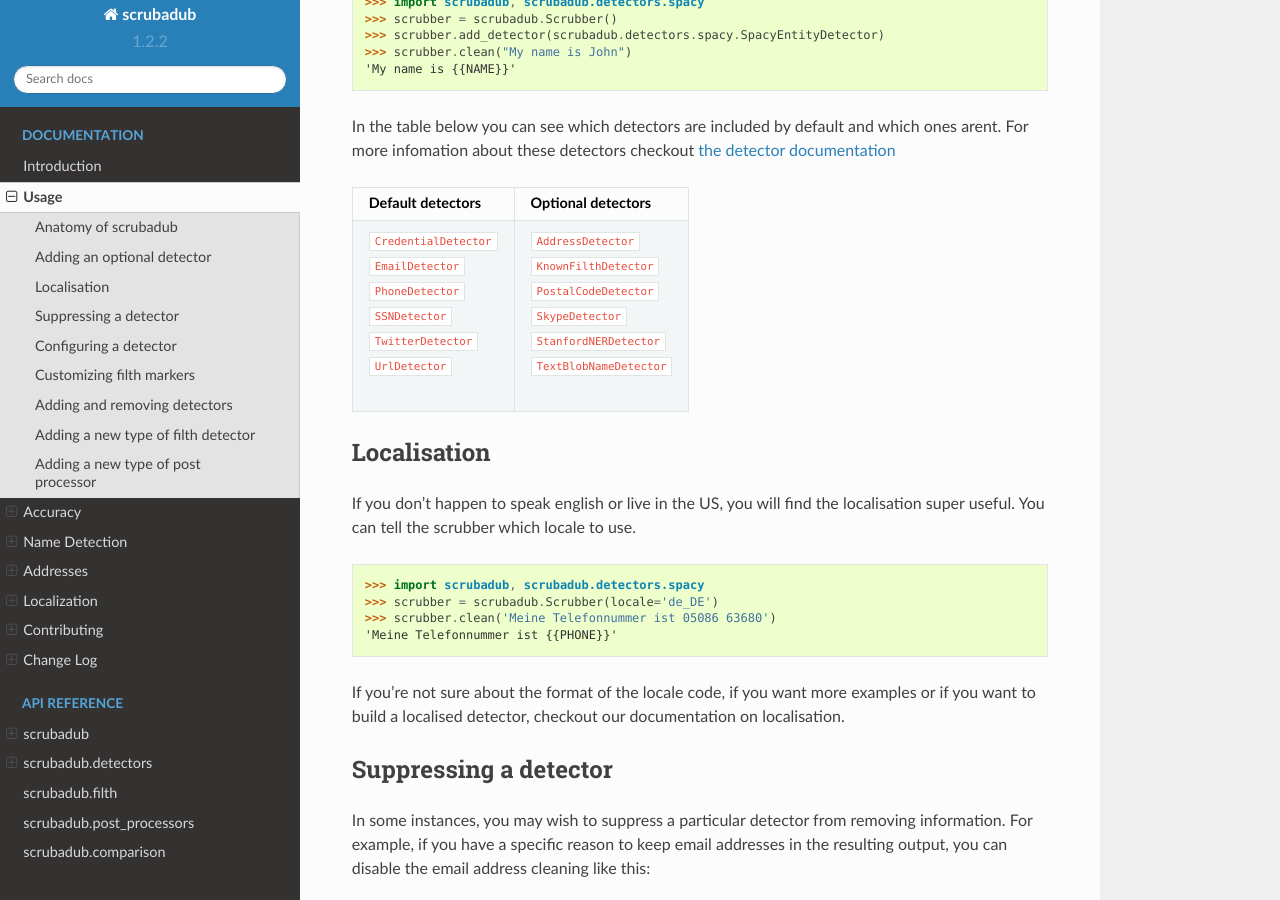
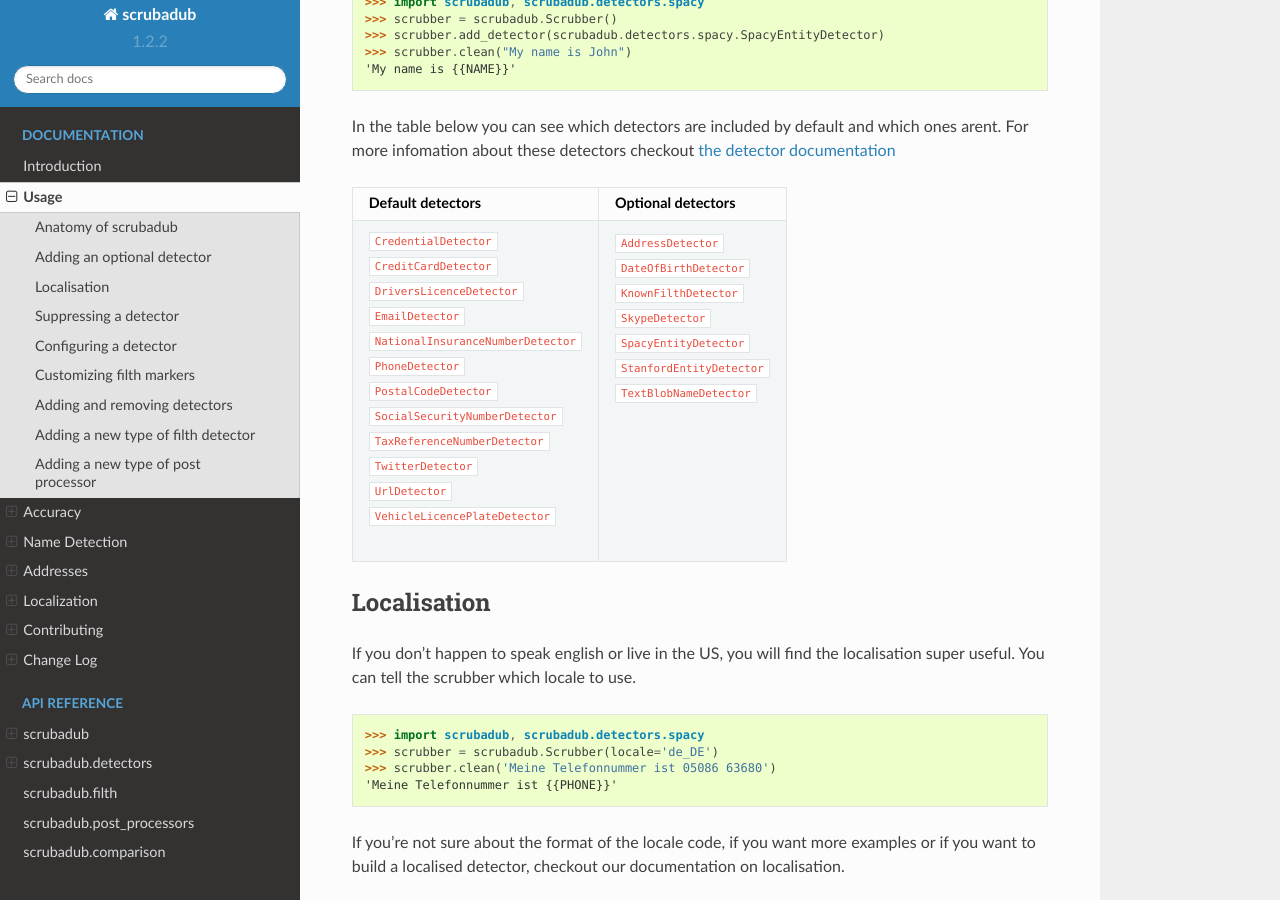
Before and after one commit to LeapBeyond/scrubadub, a Sphinx documentation site: the page built from docs/usage.rst, in a window 1280 px wide and 900 px high, scrolled down 754 px. Built offline with Sphinx 7.4.7 and the Read the Docs theme 2.0.0, drawn with Linux system fonts in a browser that asks for light colours.

Commit message:
updating list of detectors

```diff
--- a/docs/usage.rst
+++ b/docs/usage.rst
@@ -46,16 +46,22 @@
 In the table below you can see which detectors are included by default and which ones arent.
 For more infomation about these detectors checkout :ref:`the detector documentation <api_scrubadub_detectors>`
 
-+---------------------------+----------------------------+
-| Default detectors         | Optional detectors         |
-+===========================+============================+
-| | ``CredentialDetector``  | | ``AddressDetector``      |
-| | ``EmailDetector``       | | ``KnownFilthDetector``   |
-| | ``PhoneDetector``       | | ``PostalCodeDetector``   |
-| | ``SSNDetector``         | | ``SkypeDetector``        |
-| | ``TwitterDetector``     | | ``StanfordNERDetector``  |
-| | ``UrlDetector``         | | ``TextBlobNameDetector`` |
-+---------------------------+----------------------------+
++----------------------------------------+-------------------------------+
+| Default detectors                      | Optional detectors            |
++========================================+===============================+
+| | ``CredentialDetector``               | | ``AddressDetector``         |
+| | ``CreditCardDetector``               | | ``DateOfBirthDetector``     |
+| | ``DriversLicenceDetector``           | | ``KnownFilthDetector``      |
+| | ``EmailDetector``                    | | ``SkypeDetector``           |
+| | ``NationalInsuranceNumberDetector``  | | ``SpacyEntityDetector``     |
+| | ``PhoneDetector``                    | | ``StanfordEntityDetector``  |
+| | ``PostalCodeDetector``               | | ``TextBlobNameDetector``    |
+| | ``SocialSecurityNumberDetector``     | |                             |
+| | ``TaxReferenceNumberDetector``       | |                             |
+| | ``TwitterDetector``                  | |                             |
+| | ``UrlDetector``                      | |                             |
+| | ``VehicleLicencePlateDetector``      | |                             |
++----------------------------------------+-------------------------------+
 
 Localisation
 ------------
```
